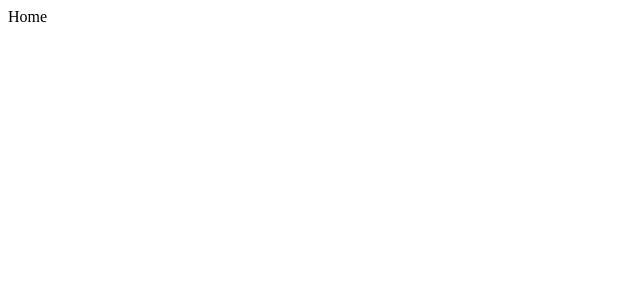
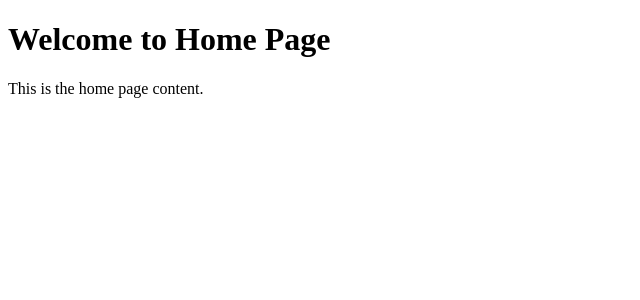
Before and after one commit to MDJAmin/razer-mern-shop, a React (Vite) app in the folder frontend/: page / in a window 1280 px wide. Shown: the top 300 px of the page, without its empty margins (0-640 px from the left). Built offline with nearby package versions, Linux system fonts and the light colour scheme.

Commit message:
Refactor : add content to homepage

```diff
--- a/frontend/src/Pages/Home/index.jsx
+++ b/frontend/src/Pages/Home/index.jsx
@@ -1,7 +1,10 @@
-import React from 'react'
+import React from 'react';
 
 export default function Home() {
   return (
-    <div>Home</div>
-  )
+    <div className="home-container">
+      <h1>Welcome to Home Page</h1>
+      <p>This is the home page content.</p>
+    </div>
+  );
 }
```
